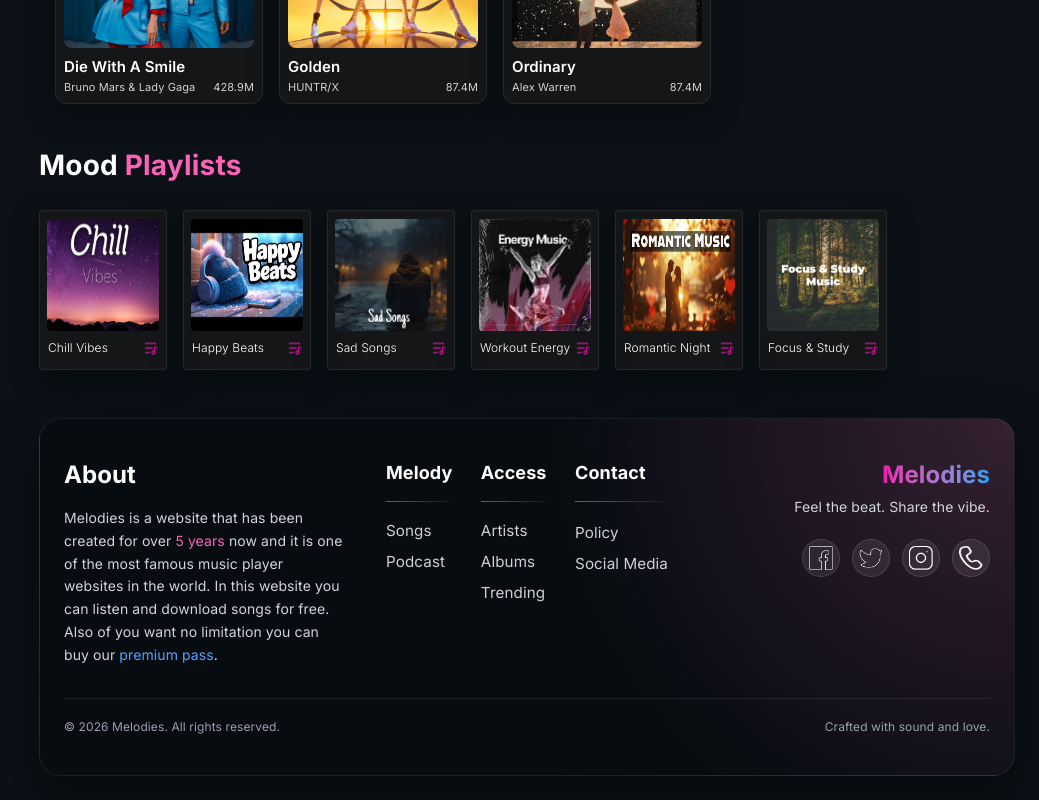
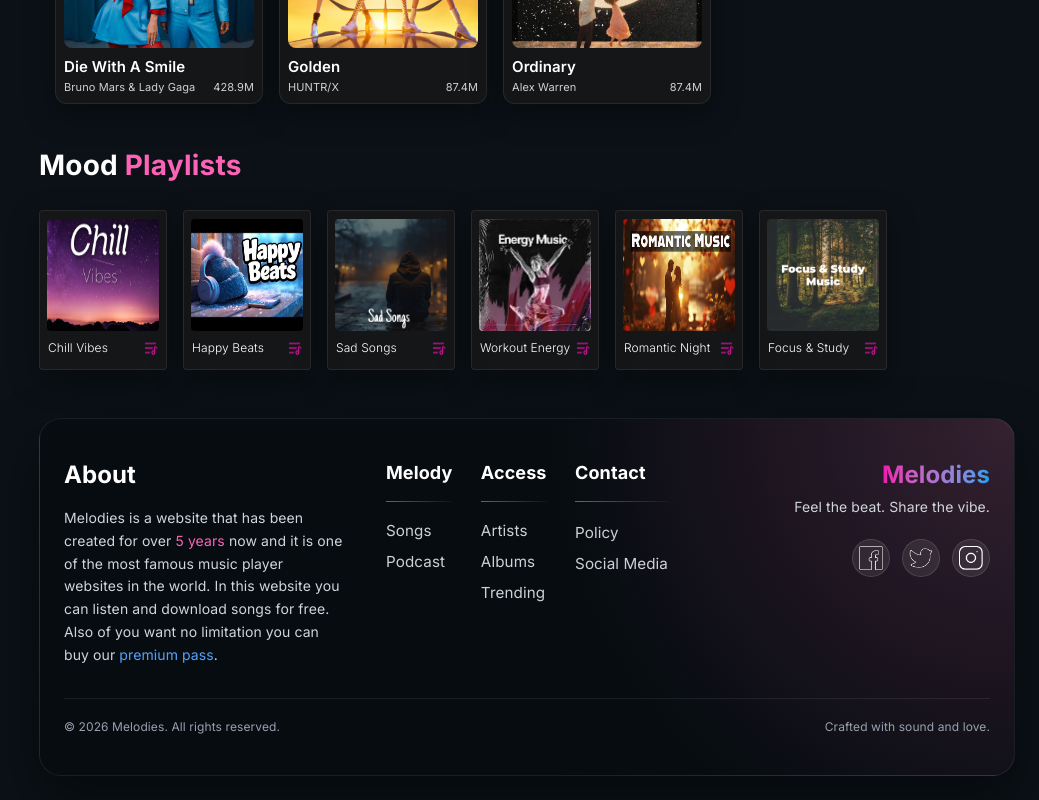
Before and after one commit to gaumin28/React-FinalProject, a React (Vite) app: page / in a window 1280 px wide. Shown: the part 2872-3672 px from the top of the page, without its empty margins (241-1280 px from the left). Built offline with nearby package versions, Linux system fonts and the light colour scheme.

Commit message:
Add files via upload

```diff
--- a/src/components/Footer.jsx
+++ b/src/components/Footer.jsx
@@ -95,9 +95,9 @@
               <a target="blank" href="/instagram" className="footer-social">
                 <img src={image2} alt="instagram" className="w-6 h-6" />
               </a>
-              <a target="blank" href="#" className="footer-social">
+              {/* <a target="blank" href="#" className="footer-social">
                 <img src={image4} alt="call" className="w-6 h-6" />
-              </a>
+              </a> */}
             </div>
           </div>
         </div>
```
